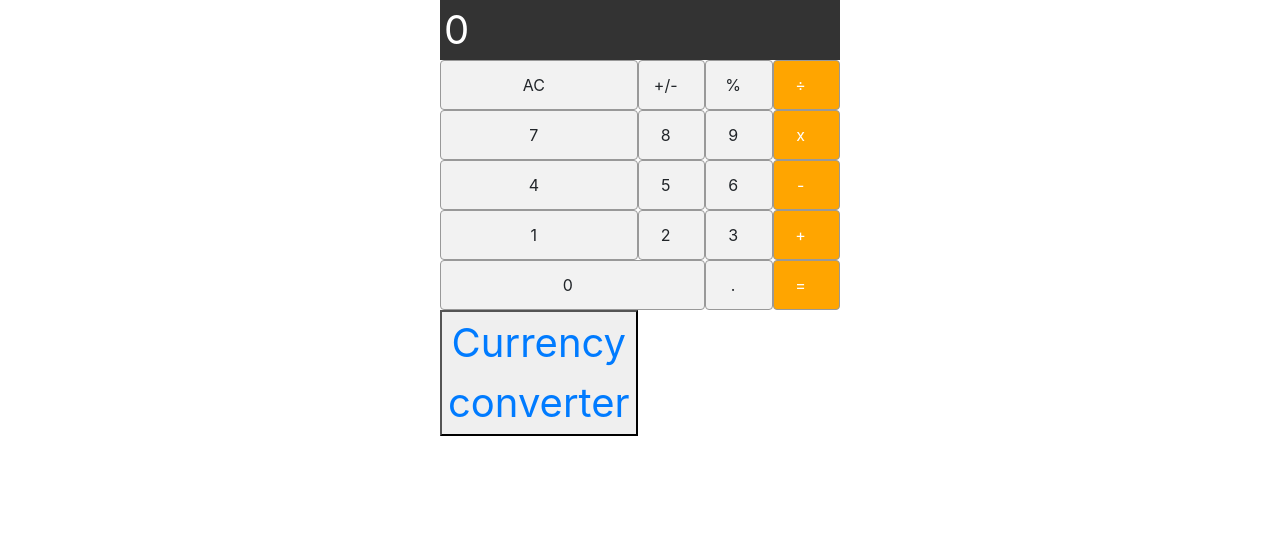
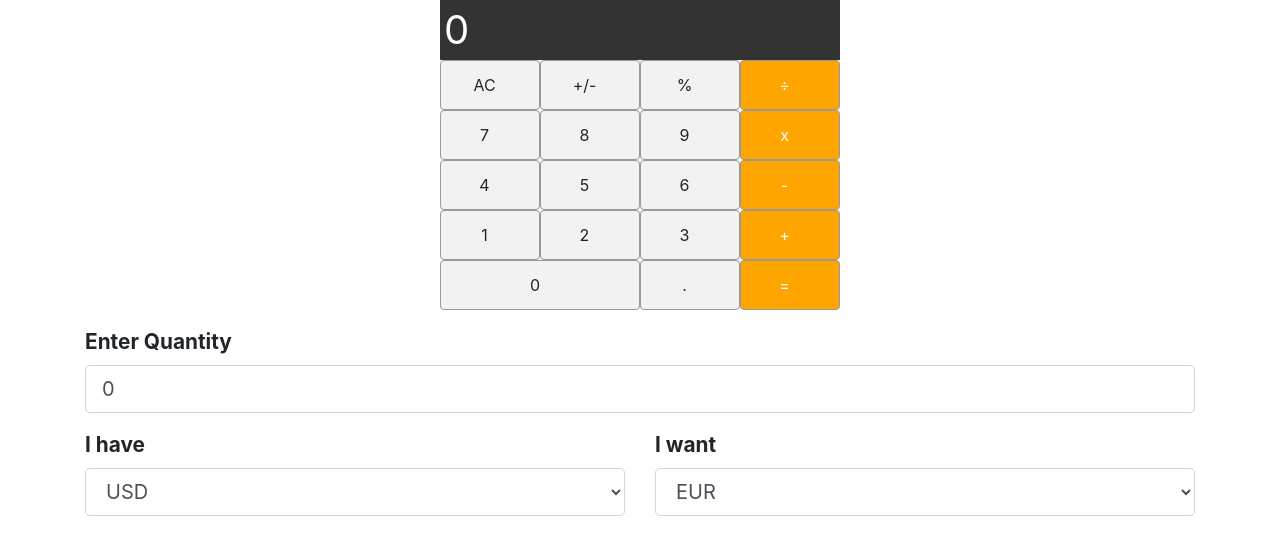
Before and after one commit to Manu-Estrada/calculator, a Vue app: page /calculator in a window 1280 px wide. Shown: the top 554 px of the page. Built offline with nearby package versions, Linux system fonts and the light colour scheme.

Commit message:
Calculadora y conversor unificados en una sola vista

```diff
--- a/index.html
+++ b/index.html
@@ -4,7 +4,6 @@
     <meta charset="utf-8">
     <meta http-equiv="X-UA-Compatible" content="IE=edge">
     <meta name="viewport" content="width=device-width,initial-scale=1.0">
-
     <title>Calculator</title>
     <link rel="stylesheet" href="https://cdn.jsdelivr.net/npm/bootstrap@4.5.3/dist/css/bootstrap.min.css" integrity="sha384-TX8t27EcRE3e/ihU7zmQxVncDAy5uIKz4rEkgIXeMed4M0jlfIDPvg6uqKI2xXr2" crossorigin="anonymous">
   </head>
--- a/src/App.vue
+++ b/src/App.vue
@@ -1,18 +1,23 @@
-<template>
-  <calculator />
-</template>
-
 <script >
 import calculator from "./components/calculator.vue"
+import converter from "./components/converter.vue"
+
 
 export default {
 name: "app",
 components: {
-  calculator
+  calculator,
+   converter
 }
-}
+};
 </script>
 
+
+<template>
+  <calculator />
+  <converter />
+
+</template>
 
 <style lang="scss" scoped>
 
--- a/src/components/Converter.vue
+++ b/src/components/Converter.vue
@@ -19,7 +19,7 @@
         <div class="row">
           <div class="col-lg-6">
             <div class="form-group">
-              <label for="ihave">ihave</label>
+              <label for="ihave">I have</label>
               <select
                 class="form-control form-control-lg"
                 id="ihave"
@@ -34,7 +34,7 @@
           </div>
           <div class="col-lg-6">
             <div class="form-group">
-              <label for="iwant">Quiero</label>
+              <label for="iwant">I want</label>
               <select
                 class="form-control form-control-lg"
                 id="iwant"
--- a/src/components/calculator.vue
+++ b/src/components/calculator.vue
@@ -21,9 +21,6 @@
     <div @click="dot" class="btn">.</div>
     <div @click="equal" class="btn operator">=</div>
 
-  <div id="conversor">
-    <button type="button" id="button-conversor"><a href="Converter.vue">Currency converter</a></button>
-  </div>
   </div>
 </template>
 
--- a/src/router/index.js
+++ b/src/router/index.js
@@ -16,6 +16,10 @@ const router = createRouter({
       // this generates a separate chunk (About.[hash].js) for this route
       // which is lazy-loaded when the route is visited.
       component: () => import('../App.vue')
+    },
+    {
+      path: '/converter',
+      name: 'Converter',
     }
   ]
 })
```
